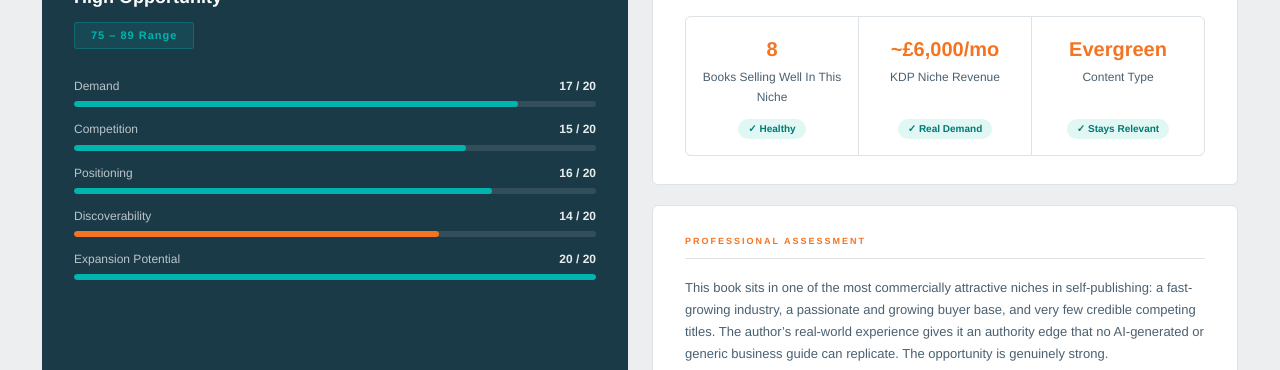
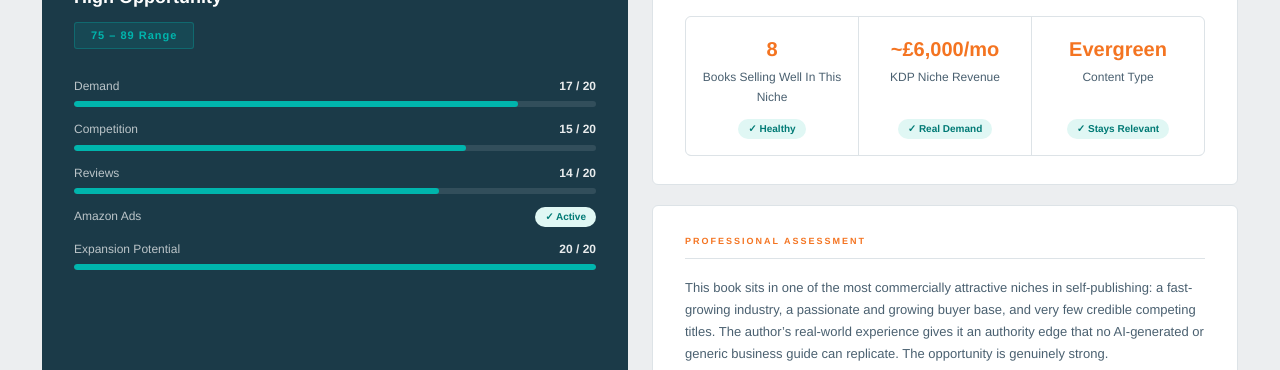
Before and after one commit to johnhones/kdp-dog-grooming-example, a plain HTML site: page index.html in a window 1280 px wide. Shown: the part 430-800 px from the top of the page. Drawn offline with Linux system fonts and the light colour scheme.

Commit message:
Update dashboard — 2026-06-16 08:03

```diff
--- a/index.html
+++ b/index.html
@@ -188,12 +188,11 @@
         <div class="bar-track"><div class="bar-fill" style="width:75%;background:var(--teal);"></div></div>
       </div>
       <div class="bar-item">
-        <div class="bar-meta"><span class="bar-lbl">Positioning</span><span class="bar-val">16 / 20</span></div>
-        <div class="bar-track"><div class="bar-fill" style="width:80%;background:var(--teal);"></div></div>
+        <div class="bar-meta"><span class="bar-lbl">Reviews</span><span class="bar-val">14 / 20</span></div>
+        <div class="bar-track"><div class="bar-fill" style="width:70%;background:var(--teal);"></div></div>
       </div>
       <div class="bar-item">
-        <div class="bar-meta"><span class="bar-lbl">Discoverability</span><span class="bar-val">14 / 20</span></div>
-        <div class="bar-track"><div class="bar-fill" style="width:70%;background:var(--orange);"></div></div>
+        <div class="bar-meta"><span class="bar-lbl">Amazon Ads</span><span style="font-size:10px;background:#e0f7f4;color:#007A75;padding:2px 10px;border-radius:20px;font-weight:700;">✓ Active</span></div>
       </div>
       <div class="bar-item">
         <div class="bar-meta"><span class="bar-lbl">Expansion Potential</span><span class="bar-val">20 / 20</span></div>
```
